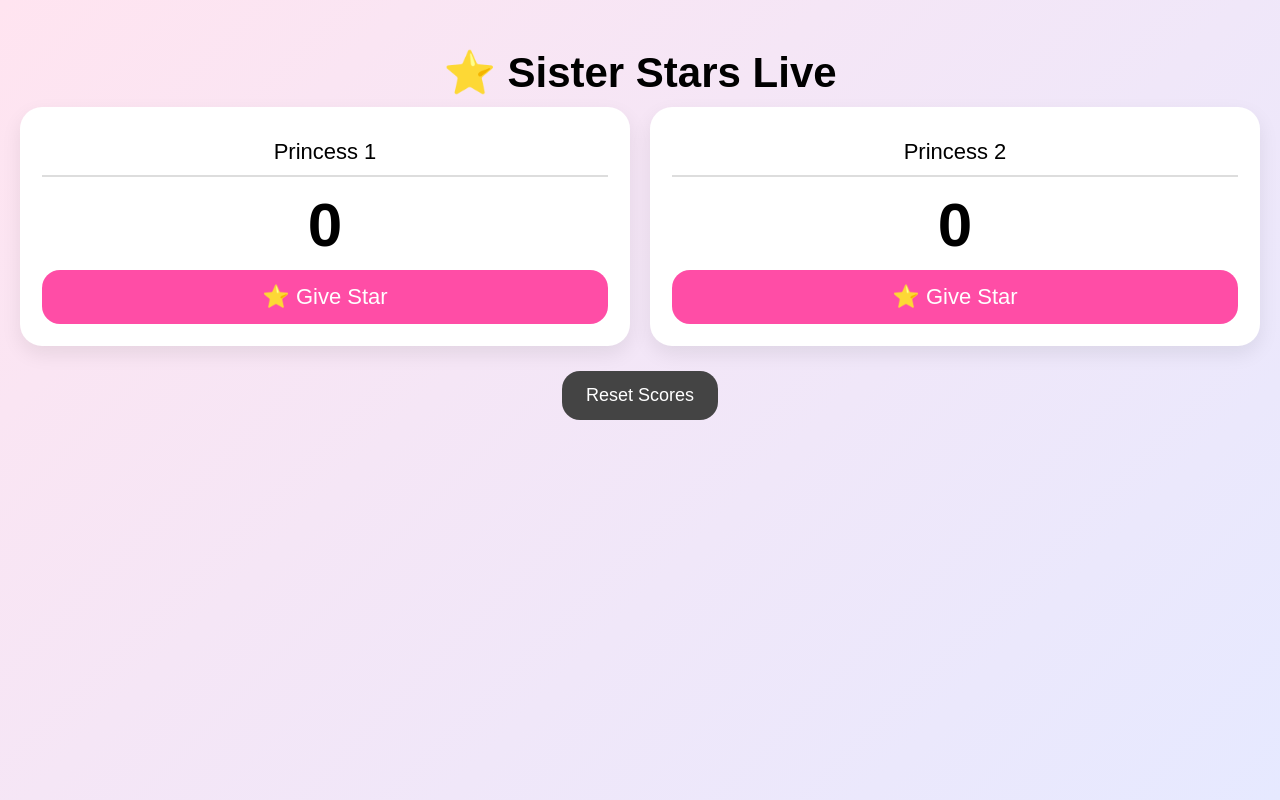
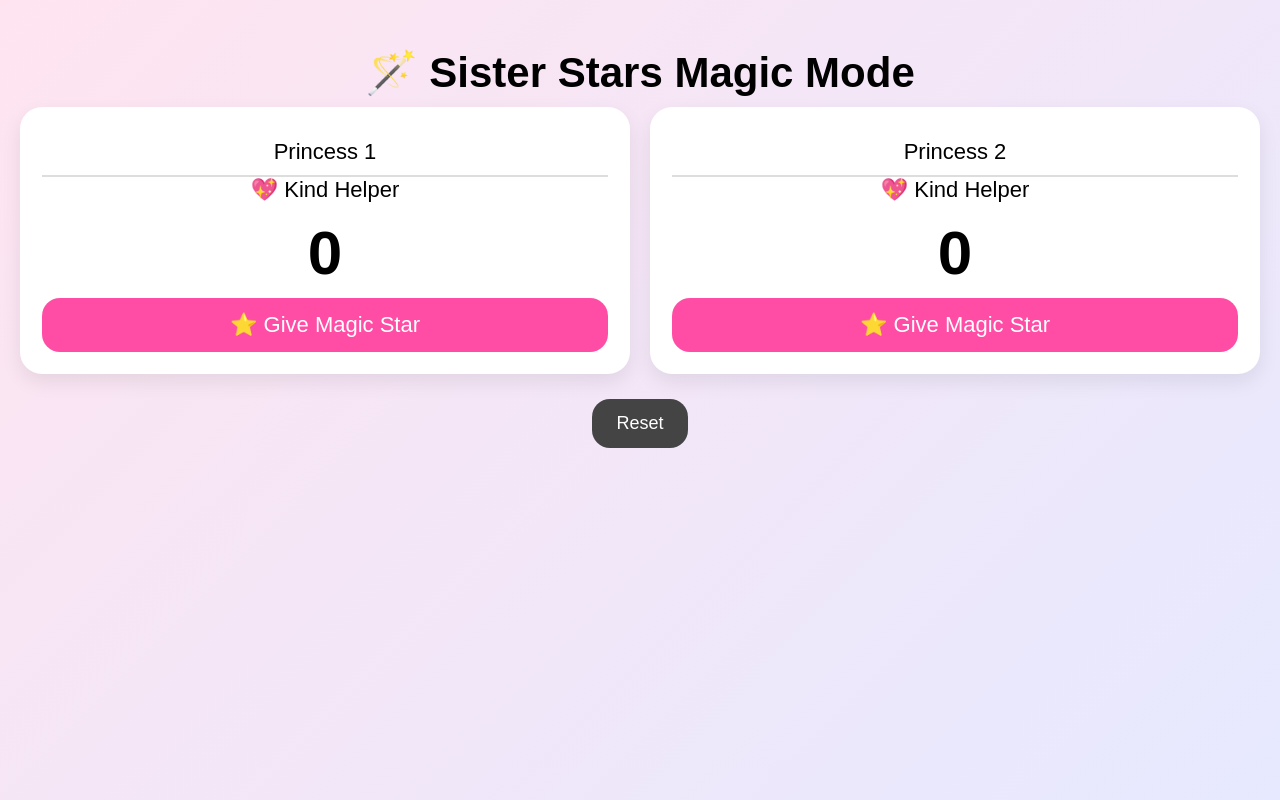
Before and after one commit to leli1982/sister-stars, a React (Vite) app: page / in a window 1280 px wide. Built offline with nearby package versions, Linux system fonts and the light colour scheme; no server answers; the database is empty.

Commit message:
magic confetti upgrade

```diff
--- a/package.json
+++ b/package.json
@@ -10,6 +10,7 @@
     "preview": "vite preview"
   },
   "dependencies": {
+    "canvas-confetti": "^1.9.4",
     "firebase": "^12.12.1",
     "react": "^19.2.5",
     "react-dom": "^19.2.5"
--- a/src/App.jsx
+++ b/src/App.jsx
@@ -1,4 +1,5 @@
 import { useEffect, useState } from "react";
+import confetti from "canvas-confetti";
 import "./index.css";
 
 import { db } from "./firebase";
@@ -12,7 +13,15 @@ export default function App() {
     { id: "p2", name: "Princess 2", score: 0 },
   ]);
 
-  // 🔄 LIVE SYNC FROM FIREBASE
+  // 💖 Levels system
+  const getLevel = (score) => {
+    if (score >= 50) return "🪄 Magic Queen";
+    if (score >= 25) return "👑 Kind Hero";
+    if (score >= 10) return "🌟 Star Friend";
+    return "💖 Kind Helper";
+  };
+
+  // 🔄 Firebase sync
   useEffect(() => {
     const unsub = onSnapshot(docRef, (snap) => {
       if (snap.exists()) {
@@ -25,12 +34,13 @@ export default function App() {
     return () => unsub();
   }, []);
 
-  // ☁️ SAVE TO FIREBASE
-  const save = async (newPlayers) => {
-    setPlayers(newPlayers);
-    await setDoc(docRef, { players: newPlayers });
+  // ☁️ Save to Firebase
+  const save = async (data) => {
+    setPlayers(data);
+    await setDoc(docRef, { players: data });
   };
 
+  // 🎉 Add star + confetti
   const addStar = (id) => {
     const updated = players.map((p) =>
       p.id === id ? { ...p, score: p.score + 1 } : p
@@ -38,12 +48,14 @@ export default function App() {
 
     save(updated);
 
-    const audio = new Audio(
-      "https://actions.google.com/sounds/v1/cartoon/pop.ogg"
-    );
-    audio.play().catch(() => {});
+    confetti({
+      particleCount: 100,
+      spread: 70,
+      origin: { y: 0.6 },
+    });
   };
 
+  // ✏️ Rename player
   const updateName = (id, value) => {
     const updated = players.map((p) =>
       p.id === id ? { ...p, name: value } : p
@@ -52,20 +64,21 @@ export default function App() {
     save(updated);
   };
 
+  // 🔄 Reset
   const resetAll = () => {
     if (window.confirm("Reset all stars?")) {
-      const updated = players.map((p) => ({
+      const reset = players.map((p) => ({
         ...p,
         score: 0,
       }));
 
-      save(updated);
+      save(reset);
     }
   };
 
   return (
     <div className="app">
-      <h1 className="title">⭐ Sister Stars Live</h1>
+      <h1 className="title">🪄 Sister Stars Magic Mode</h1>
 
       <div className="grid">
         {players.map((p) => (
@@ -78,20 +91,24 @@ export default function App() {
               }
             />
 
+            <div className="level">
+              {getLevel(p.score)}
+            </div>
+
             <div className="score">{p.score}</div>
 
             <button
               className="starButton"
               onClick={() => addStar(p.id)}
             >
-              ⭐ Give Star
+              ⭐ Give Magic Star
             </button>
           </div>
         ))}
       </div>
 
       <button className="resetButton" onClick={resetAll}>
-        Reset Scores
+        Reset
       </button>
     </div>
   );
```
Also changed, not shown: 1 other file (tests, documents, lock files or other folders).
